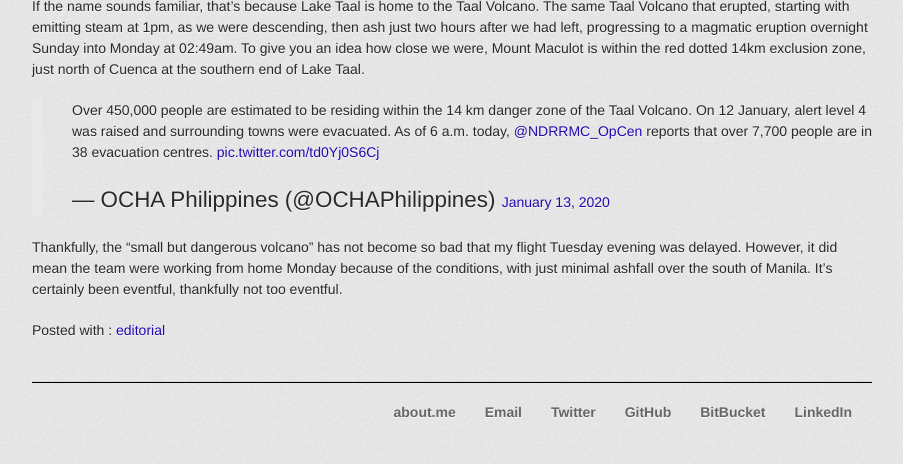
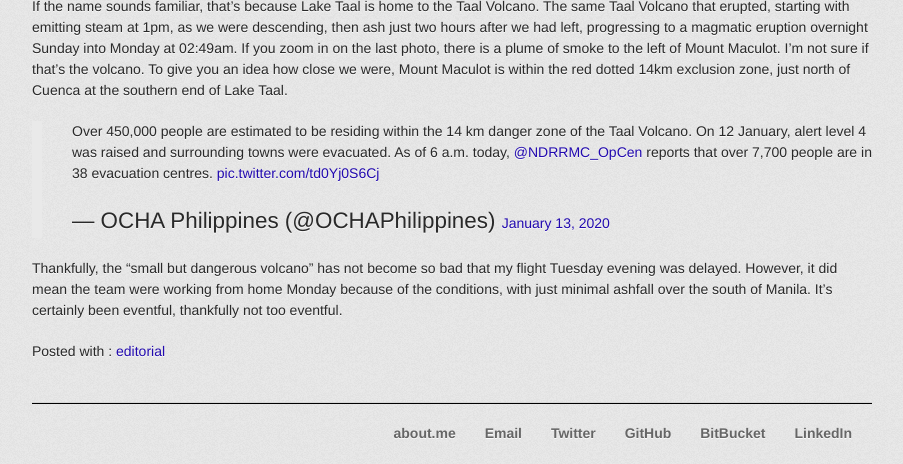
Before and after one commit to paulswithers/paulswithers.github.io, a Jekyll site: the page built from _posts/2020-01-14-travels-in-manila.md, in a window 1280 px wide and 900 px high, scrolled down 1819 px, cut to the strip 436-900 px from the top of the window. Shown: the whole strip, without its empty margins (188-1091 px from the left). Built offline with Jekyll 4.4.1, drawn with Linux system fonts in a browser that asks for light colours; some web fonts are replaced; comment, search, counter and statistics services are not loaded; before the commit the page ends 2698 px from its top, so only the background shows below that.

Commit message:
Minor amendments

```diff
--- a/_posts/2020-01-14-travels-in-manila.md
+++ b/_posts/2020-01-14-travels-in-manila.md
@@ -26,7 +26,7 @@ But just as the climb was breath-taking, so was the view of Lake Taal.
 ![Lake Taal](/images/post-images/2020-01/lake_taal_2.jpg)
 ![Lake Taal](/images/post-images/2020-01/lake_taal_3.jpg)
 
-If the name sounds familiar, that's because Lake Taal is home to the Taal Volcano. The same Taal Volcano that erupted, starting with emitting steam at 1pm, as we were descending, then ash just two hours after we had left, progressing to a magmatic eruption overnight Sunday into Monday at 02:49am. To give you an idea how close we were, Mount Maculot is within the red dotted 14km exclusion zone, just north of Cuenca at the southern end of Lake Taal.
+If the name sounds familiar, that's because Lake Taal is home to the Taal Volcano. The same Taal Volcano that erupted, starting with emitting steam at 1pm, as we were descending, then ash just two hours after we had left, progressing to a magmatic eruption overnight Sunday into Monday at 02:49am. If you zoom in on the last photo, there is a plume of smoke to the left of Mount Maculot. I'm not sure if that's the volcano. To give you an idea how close we were, Mount Maculot is within the red dotted 14km exclusion zone, just north of Cuenca at the southern end of Lake Taal.
 
 <blockquote class="twitter-tweet"><p lang="en" dir="ltr">Over 450,000 people are estimated to be residing within the 14 km danger zone of the Taal Volcano. On 12 January, alert level 4 was raised and surrounding towns were evacuated. As of 6 a.m. today, <a href="https://twitter.com/NDRRMC_OpCen?ref_src=twsrc%5Etfw">@NDRRMC_OpCen</a> reports that over 7,700 people are in 38 evacuation centres. <a href="https://t.co/td0Yj0S6Cj">pic.twitter.com/td0Yj0S6Cj</a></p>&mdash; OCHA Philippines (@OCHAPhilippines) <a href="https://twitter.com/OCHAPhilippines/status/1216539525066952705?ref_src=twsrc%5Etfw">January 13, 2020</a></blockquote> <script async src="https://platform.twitter.com/widgets.js" charset="utf-8"></script>
 
```
